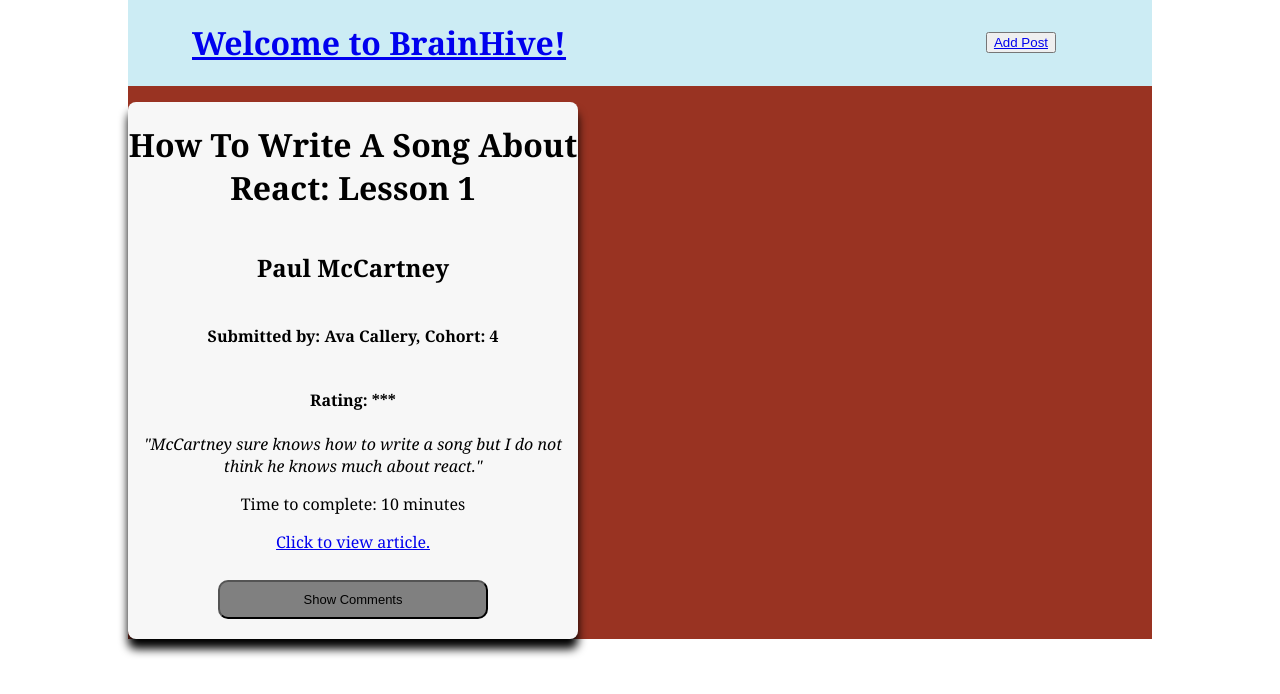
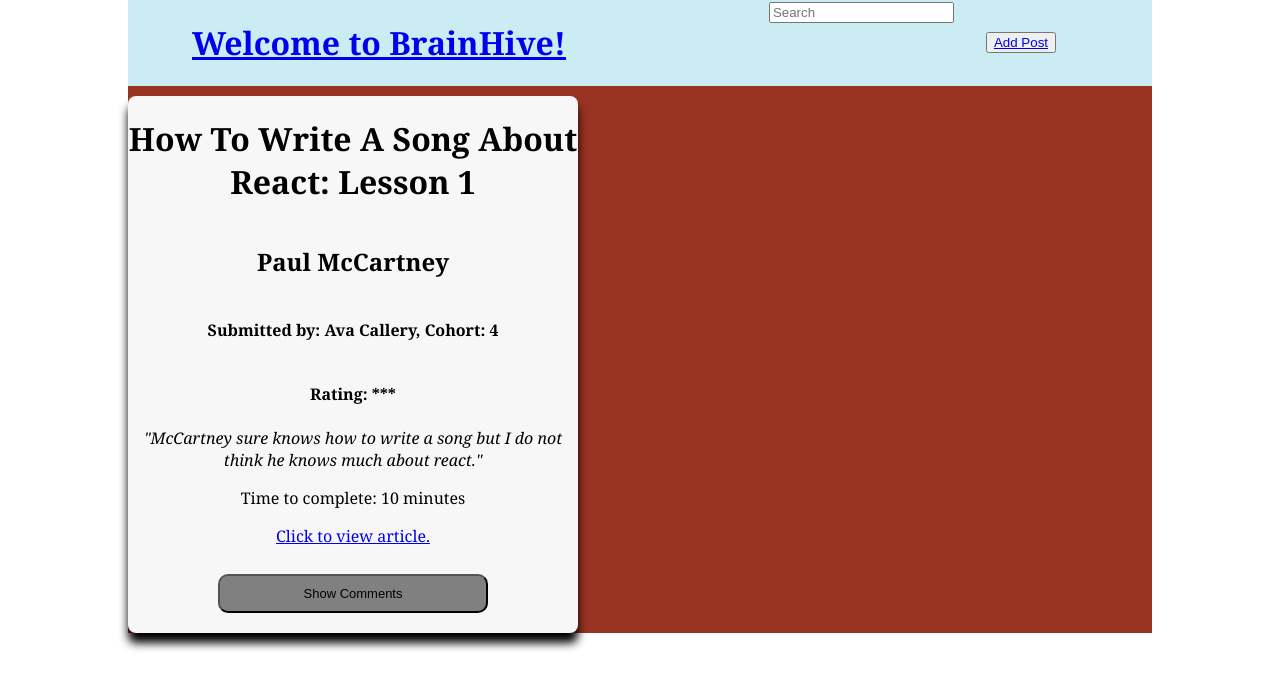
Before and after one commit to avacallery/brain-hive-2, a React (Create React App) app in the folder brain-hive-2/: page /post/1 in a window 1280 px wide. Shown: the top 694 px of the page. Built offline with nearby package versions, Linux system fonts and the light colour scheme.

Commit message:
edit navbar to implement searchbar

```diff
--- a/brain-hive-2/src/App.css
+++ b/brain-hive-2/src/App.css
@@ -9,8 +9,6 @@
   background-color: #282c34;
   min-height: 100vh;
   display: flex;
-  flex-direction: column;
-  align-items: center;
   justify-content: center;
   font-size: calc(10px + 2vmin);
   color: white;
@@ -21,7 +19,7 @@
 }
 
 .box {
-  background-color: #F7F7F7;
+  background-color: #f7f7f7;
   border: 1px solid #f6f6f6;
   border-radius: 8px;
   border-bottom-width: 0px;
@@ -55,7 +53,7 @@
   width: 80%;
   max-width: 450px;
   box-shadow: 5px 3px 5px black;
-  background-color: #F7F7F7;
+  background-color: #f7f7f7;
 }
 
 .postList {
@@ -66,7 +64,7 @@
 }
 
 .postTitle {
-  font-family: "papyImpact, Charcoal, sans-serif";
+  font-family: 'papyImpact, Charcoal, sans-serif';
   text-align: center;
   font-size: large;
 }
@@ -74,11 +72,12 @@
 .header {
   display: flex;
   flex-direction: row;
+  justify-content: space-evenly;
   background-color: rgb(204, 236, 244);
   border-color: grey;
   border-radius: 0px;
   padding: 0 5vw;
-  margin-bottom: 16px;
+  margin-bottom: 10px;
 }
 
 #brand {
--- a/brain-hive-2/src/components/Navbar.js
+++ b/brain-hive-2/src/components/Navbar.js
@@ -3,14 +3,17 @@ import { Link } from 'react-router-dom';
 
 const Navbar = (props) => {
   return (
-        <div className="header">
-
-            <h1 id="brand">
-                <Link to="/">Welcome to BrainHive!</Link>
+    <div className='header'>
+      <h1 id='brand'>
+        <Link to='/'>Welcome to BrainHive!</Link>
       </h1>
-            <div id="navigation">
+      <div className='searchBar'>
+        <input type='text' placeholder='Search'></input>
+      </div>
+      <div id='navigation'>
         <button>
-                    <Link to="/add">Add Post</Link></button>
+          <Link to='/add'>Add Post</Link>
+        </button>
       </div>
     </div>
   );
```
Lines whose indentation alone changed are shown as unchanged.
